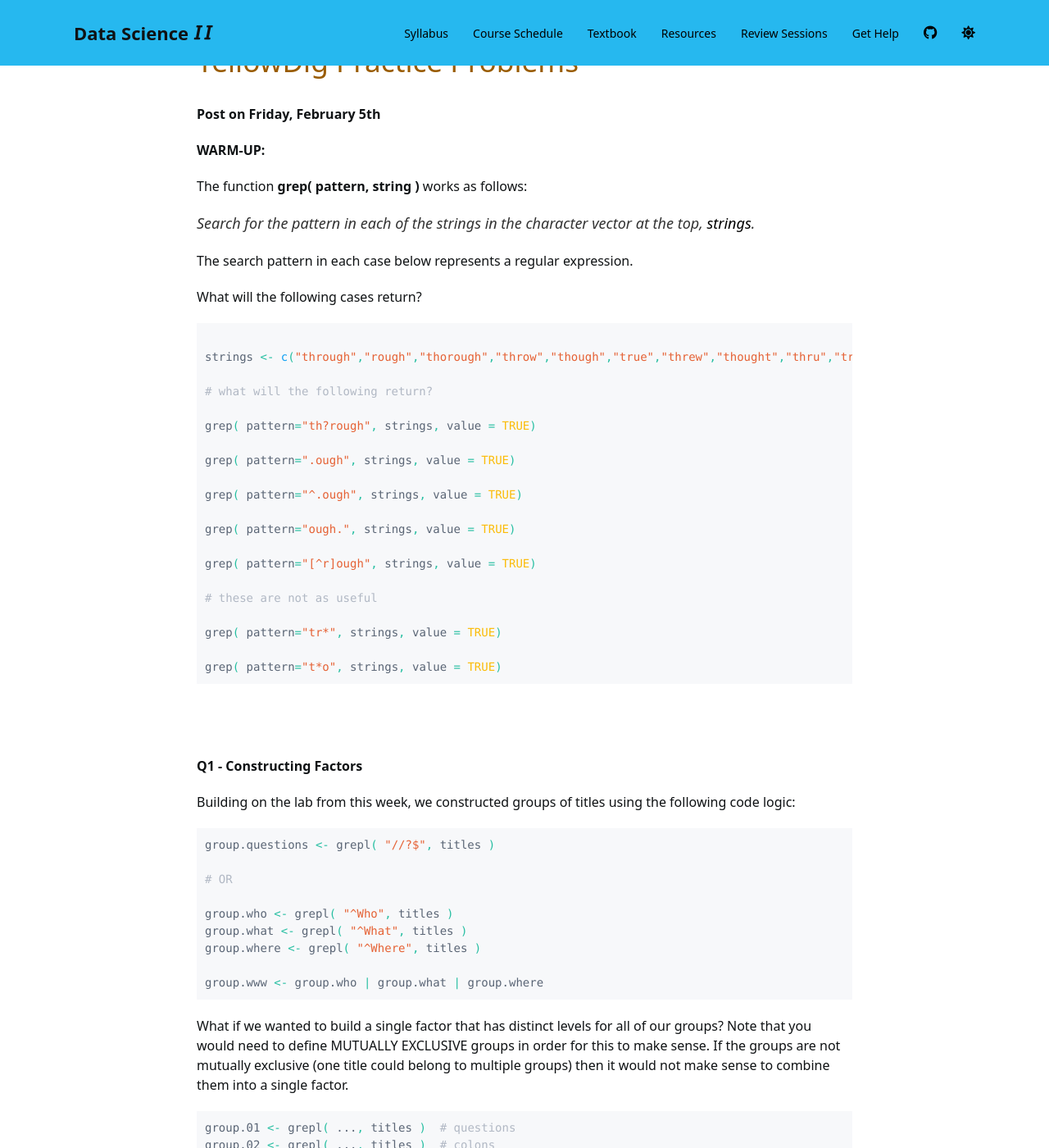
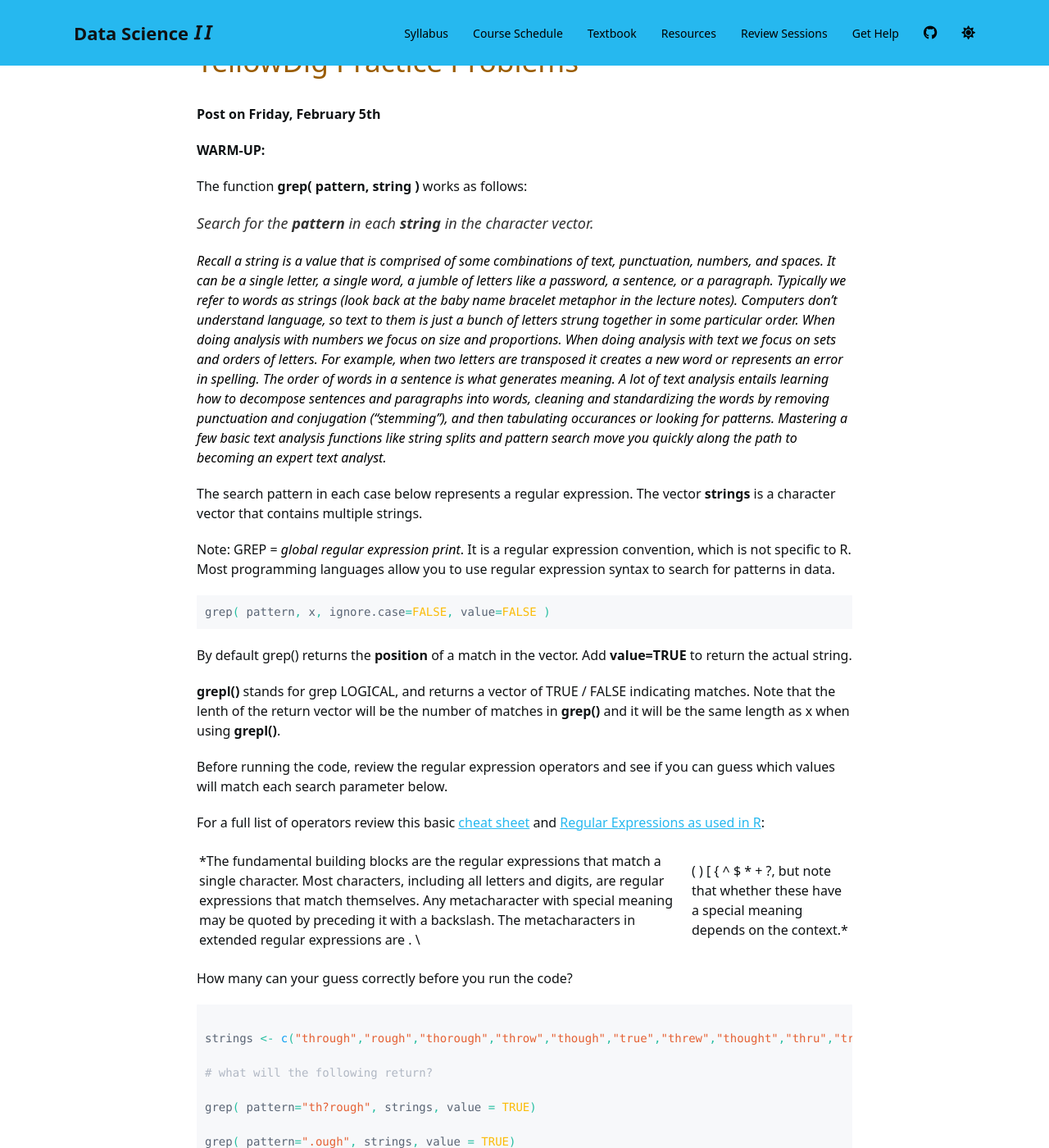
Before and after one commit to DS4PS/cpp-527-spr-2021, a Jekyll site: the page built from schedule.md, in a window 1280 px wide and 1400 px high, scrolled down 36844 px. Shown: the whole window at 82% size. Built offline with Jekyll 4.4.1, drawn with Linux system fonts in a browser that asks for light colours; nearby versions of some CDN libraries; a script bundle is joined from its source files by our own code; library files that are not in the unit come from our copies; a style sheet for code colours, icons or effects is not loaded.

Commit message:
Update schedule.md

````diff
--- a/schedule.md
+++ b/schedule.md
@@ -1592,12 +1592,29 @@ Instructions
 
 The function **grep( pattern, string )** works as follows:
 
-> Search for the pattern in each of the strings in the character vector at the top, *strings*.
-
-The search pattern in each case below represents a regular expression.
-
-What will the following cases return?
-
+> Search for the **pattern** in each **string** in the character vector.
+
+*Recall a string is a value that is comprised of some combinations of text, punctuation, numbers, and spaces. It can be a single letter, a single word, a jumble of letters like a password, a sentence, or a paragraph. Typically we refer to words as strings (look back at the baby name bracelet metaphor in the lecture notes). Computers don't understand language, so text to them is just a bunch of letters strung together in some particular order. When doing analysis with numbers we focus on size and proportions. When doing analysis with text we focus on sets and orders of letters. For example, when two letters are transposed it creates a new word or represents an error in spelling. The order of words in a sentence is what generates meaning. A lot of text analysis entails learning how to decompose sentences and paragraphs into words, cleaning and standardizing the words by removing punctuation and conjugation ("stemming"), and then tabulating occurances or looking for patterns. Mastering a few basic text analysis functions like string splits and pattern search move you quickly along the path to becoming an expert text analyst.*
+
+The search pattern in each case below represents a regular expression. The vector **strings** is a character vector that contains multiple strings.
+
+Note: GREP = _global regular expression print_. It is a regular expression convention, which is not specific to R. Most programming languages allow you to use regular expression syntax to search for patterns in data.
+
+```r
+grep( pattern, x, ignore.case=FALSE, value=FALSE )
+```
+
+By default grep() returns the **position** of a match in the vector. Add **value=TRUE** to return the actual string.
+
+**grepl()** stands for grep LOGICAL, and returns a vector of TRUE / FALSE indicating matches. Note that the lenth of the return vector will be the number of matches in **grep()** and it will be the same length as x when using **grepl()**.
+
+Before running the code, review the regular expression operators and see if you can guess which values will match each search parameter below.
+
+For a full list of operators review this basic [cheat sheet](https://github.com/DS4PS/cpp-527-spr-2020/raw/master/lectures/regular-expressions%20one-page-cheat-sheet.pdf) and [Regular Expressions as used in R](https://stat.ethz.ch/R-manual/R-devel/library/base/html/regex.html#:~:text=Two%20types%20of%20regular%20expressions,use%20a%20literal%20regular%20expression.):
+
+*The fundamental building blocks are the regular expressions that match a single character. Most characters, including all letters and digits, are regular expressions that match themselves. Any metacharacter with special meaning may be quoted by preceding it with a backslash. The metacharacters in extended regular expressions are . \ | ( ) [ { ^ $ * + ?, but note that whether these have a special meaning depends on the context.*
+
+How many can your guess correctly before you run the code?
 
 ```r
 
````
